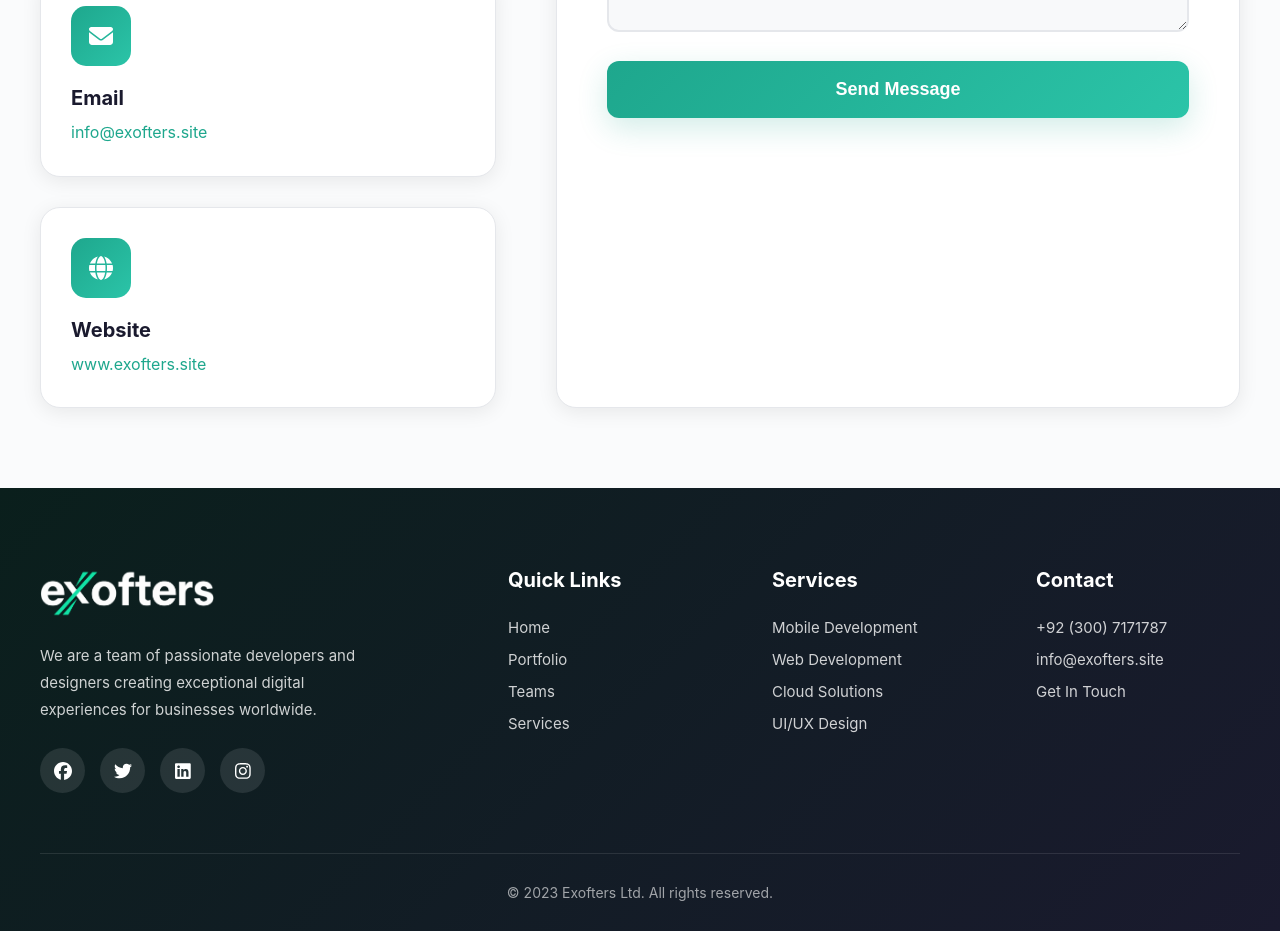
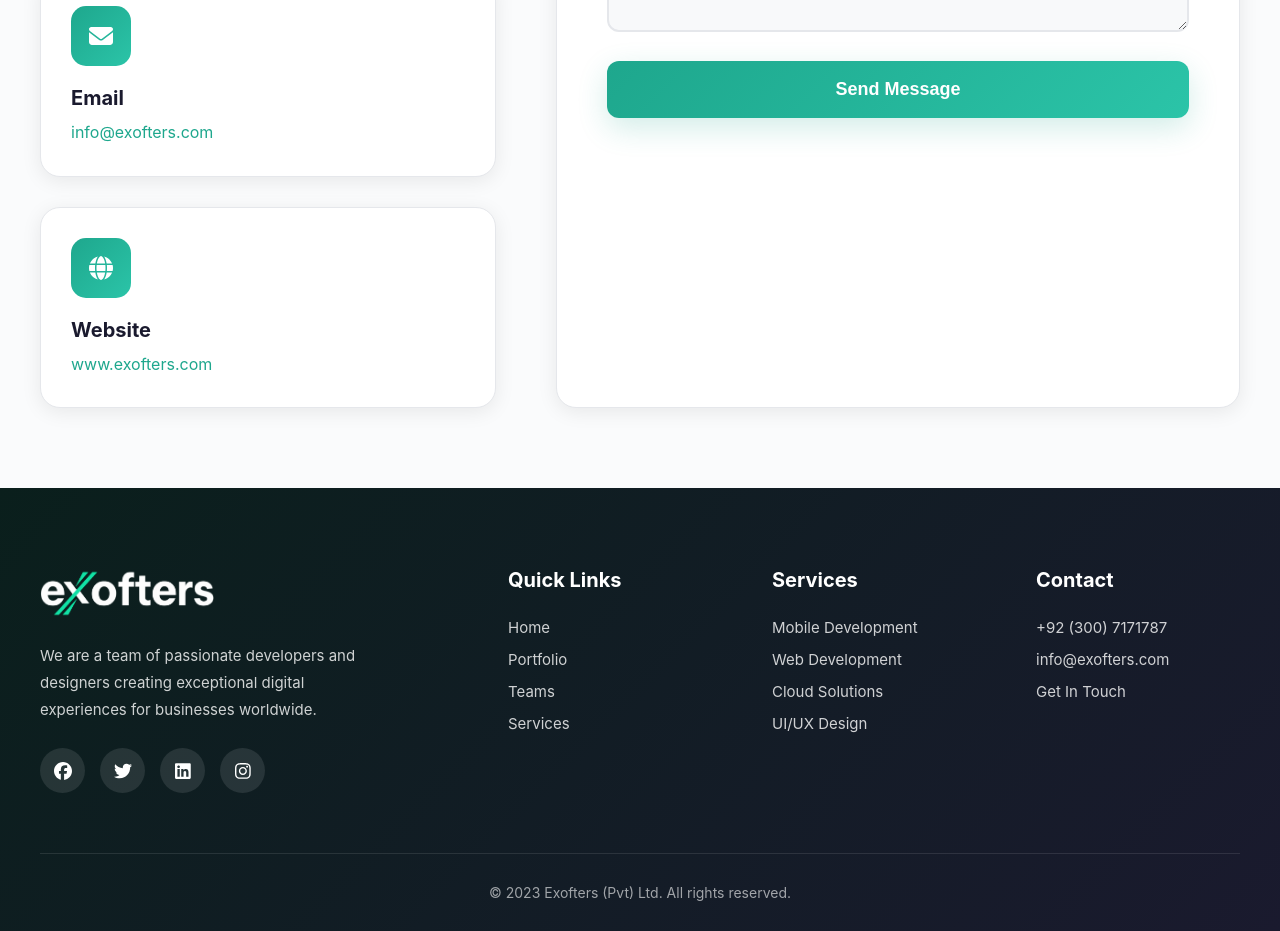
Before and after one commit to adeelshhid/Exofters-Web, a React (Create React App) app: page /contact in a window 1280 px wide. Shown: the part 940-1871 px from the top of the page. Built offline with nearby package versions, Linux system fonts and the light colour scheme.

Commit message:
design chnage

```diff
--- a/public/index.html
+++ b/public/index.html
@@ -31,7 +31,7 @@
       work correctly both with client-side routing and a non-root public URL.
       Learn how to configure a non-root public URL by running `npm run build`.
     -->
-    <title>Exofters Pvt Ltd</title>
+    <title>Exofters (Pvt) Ltd</title>
   </head>
 
   <body>
--- a/src/Components/Contact Us/Contact.js
+++ b/src/Components/Contact Us/Contact.js
@@ -56,8 +56,8 @@ export const Contact = () => {
   const contactInfo = [
     { icon: faMapMarkerAlt, title: "Address", content: "257A G5, Phase 1, Wapda Town, Lahore" },
     { icon: faPhone, title: "Phone", content: "+92 (300) 7171787", link: "tel:+923007171787" },
-    { icon: faEnvelope, title: "Email", content: "info@exofters.site", link: "mailto:info@exofters.site" },
-    { icon: faGlobe, title: "Website", content: "www.exofters.site", link: "https://www.exofters.site" }
+    { icon: faEnvelope, title: "Email", content: "info@exofters.com", link: "mailto:info@exofters.com" },
+    { icon: faGlobe, title: "Website", content: "www.exofters.com", link: "https://www.exofters.com" }
   ];
 
   return (
--- a/src/Components/Footer/Footer.js
+++ b/src/Components/Footer/Footer.js
@@ -56,14 +56,14 @@ function Footer() {
           <h3>Contact</h3>
           <ul className="footer-links">
             <li><a href="tel:+923007171787">+92 (300) 7171787</a></li>
-            <li><a href="mailto:info@exofters.site">info@exofters.site</a></li>
+            <li><a href="mailto:info@exofters.com">info@exofters.com</a></li>
             <li><Link to="/contact">Get In Touch</Link></li>
           </ul>
         </div>
       </div>
 
       <div className="footer-bottom">
-        <p>&copy; {currentYear} Exofters Ltd. All rights reserved.</p>
+        <p>&copy; {currentYear} Exofters (Pvt) Ltd. All rights reserved.</p>
       </div>
     </footer>
   );
--- a/src/Components/Home/About Section/AboutSection.js
+++ b/src/Components/Home/About Section/AboutSection.js
@@ -81,7 +81,7 @@ const AboutSection = () => {
             frequent self-reinvention. We accomplish this by continually
             attracting the brightest minds in modern digital paradigms and
             platforms. By maintaining a roster of skilled technology
-            professionals across every business function, Exofters Pvt Ltd.
+            professionals across every business function, Exofters
             distinguishes itself by offering its client organizations a single
             touchpoint to address all of their enterprise technology needs.
           </p>
```
Also changed, not shown: public/manifest.json, 1 other file (tests, documents, lock files or other folders).
